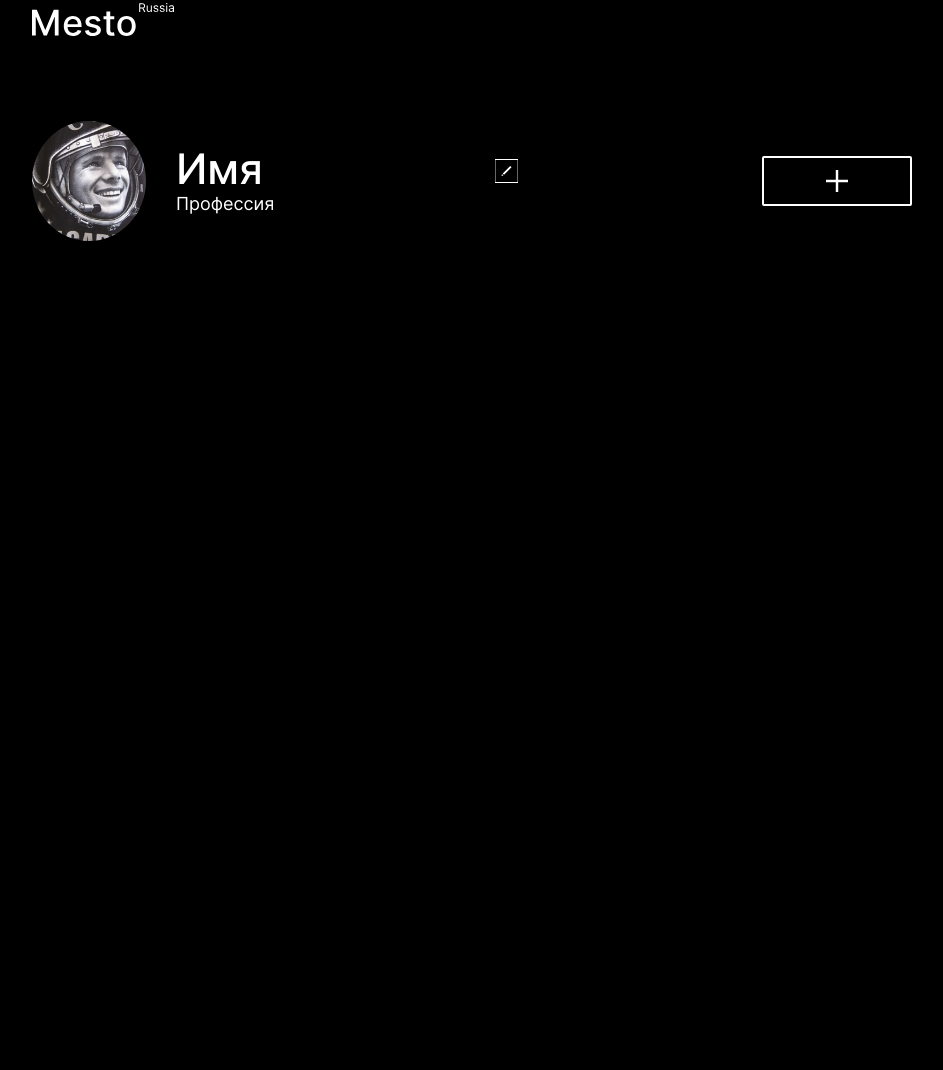
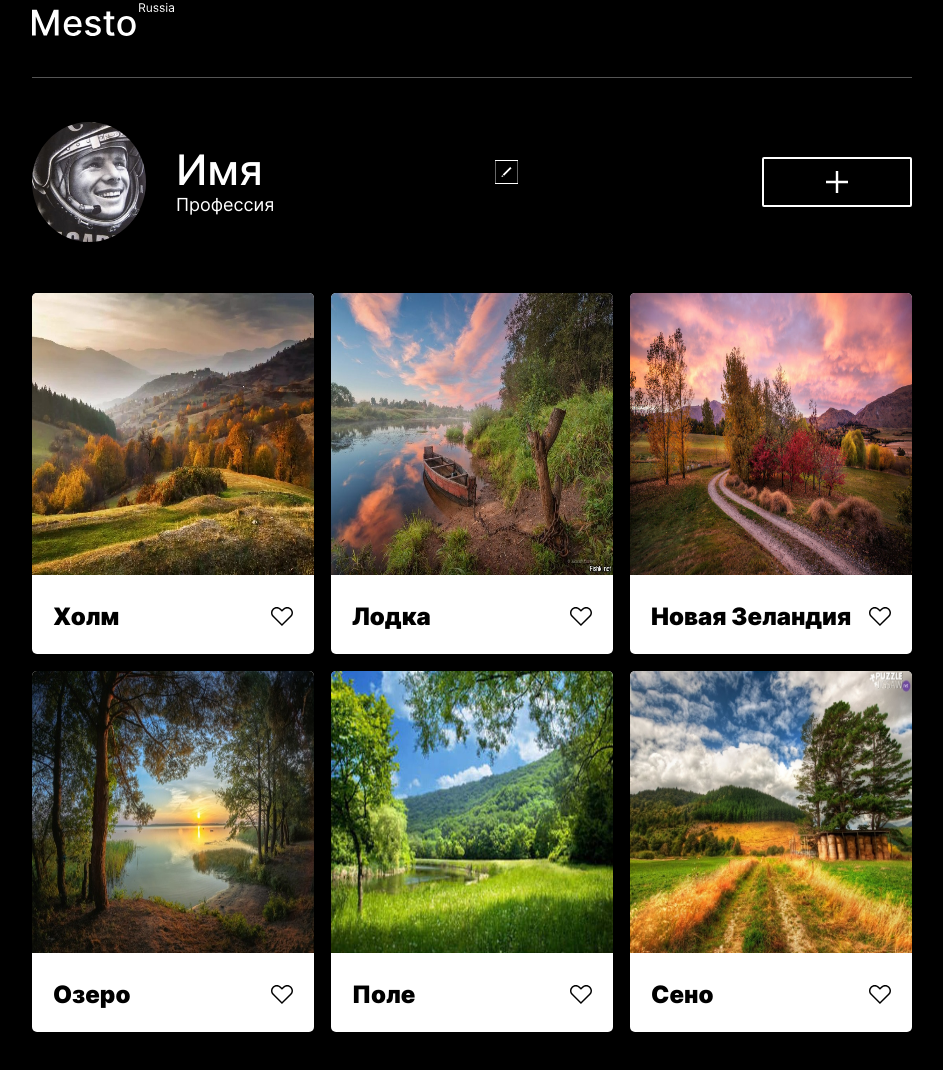
Before and after one commit to KarakulinAleksey/mesto_2, a plain HTML site: page index.html in a window 1280 px wide. Shown: the part 42-1112 px from the top of the page, without its empty margins (168-1111 px from the left). Before the commit the page ends 800 px from the top, so only its background shows below. Drawn offline with Linux system fonts and the light colour scheme.

Commit message:
edit element

```diff
--- /dev/null
+++ b/blocks/element/__card-button-like/element__card-button-like.css
@@ -0,0 +1,8 @@
+.element__card-button-like {
+  width: 22px;
+  height: 19px;
+  background-image: url(../../../images/hearts_white.svg);
+  background-position: center;
+  background-size: cover;
+  background-repeat: no-repeat;
+}
--- /dev/null
+++ b/blocks/element/__card-image/element__card-image.css
@@ -0,0 +1,6 @@
+.element__card-image {
+  width: 282px;
+  height: 282px;
+  border-top-right-radius: 5px;
+  border-top-left-radius: 5px ;
+}
--- /dev/null
+++ b/blocks/element/__card-info/element__card-info.css
@@ -0,0 +1,7 @@
+.element__card-info {
+  display: flex;
+  align-items: center;
+  justify-content: space-between;
+  padding-left: 21px;
+  padding-right: 21px;
+}
--- /dev/null
+++ b/blocks/element/__card-title/element__card-title.css
@@ -0,0 +1,7 @@
+.element__card-title {
+  color: #000;
+  font-size: 24px;
+  font-weight: 900;
+  line-height: 29.05px;
+
+}
--- /dev/null
+++ b/blocks/element/__card/element__card.css
@@ -0,0 +1,6 @@
+.element__card {
+  width: 282px;
+  height: 361px;
+  border-radius: 5px;
+  background-color: #fff;
+}
--- /dev/null
+++ b/blocks/element/element.css
@@ -0,0 +1,10 @@
+.element {
+  width: 100%;
+  list-style: none;
+  margin: 0;
+  padding: 0;
+  display: grid;
+  grid-template-columns: repeat(3, 1fr);
+  grid-template-rows: repeat(3, 1fr);
+  gap: 17px;
+}
--- a/blocks/header/header.css
+++ b/blocks/header/header.css
@@ -1,5 +1,5 @@
 .header {
   width: 100%;
   min-height: 74px;
-  border-bottom: 1 solid #545454;
+  border-bottom: 1px solid #545454;
 }
--- /dev/null
+++ b/blocks/margin-section/_botton/margin-section_botton-40.css
@@ -0,0 +1,3 @@
+.margin-section_botton-40 {
+  margin-bottom: 40px;
+}
--- /dev/null
+++ b/blocks/margin-section/_botton/margin-section_botton-47.css
@@ -0,0 +1,3 @@
+.margin-section_botton-47 {
+  margin-bottom: 47px;
+}
--- a/blocks/margin-section/_botton/margin-section_botton.css
+++ /dev/null
@@ -1,3 +0,0 @@
-.margin-section_botton {
-  margin-bottom: 40px;
-}
--- a/index.html
+++ b/index.html
@@ -12,23 +12,73 @@
   </head>
   <body class="page">
     <section class="main">
-      <section class="header margin-section_botton">
+      <section class="header margin-section_botton-40">
         <img class="header__logo" src="./images/logo.svg" alt="логотип" />
       </section>
-      <section class="profile">
+      <section class="profile margin-section_botton-47">
         <div class="profile__info">
-          <div class="profile__image"></div>
+          <div class="profile__image" aria-label="фото пользователя"></div>
           <div class="profile__info-label">
             <h1 class="profile__label-name">Имя</h1>
             <h2 class="profile__label-profession">Профессия</h2>
           </div>
-          <div class="profile__button-edit"></div>
+          <div
+            class="profile__button-edit"
+            type="button"
+            aria-label="кнопка редактирования профиля"
+          ></div>
         </div>
-        <div class="profile__button-add"></div>
+        <div
+          class="profile__button-add"
+          type="button"
+          aria-label="кнопка добавления картинок"
+        ></div>
       </section>
-      <section class="element">
-        <div class="element__card"></div>
-      </section>
+      <ul class="element">
+        <li class="element__card">
+          <img class="element__card-image" src="./images/foto/holm.jpg" alt="фото холма">
+          <div class="element__card-info">
+            <p class="element__card-title">Холм</p>
+            <div class="element__card-button-like" type="button" aria-label="кнопка лайк"></div>
+          </div>
+        </li>
+        <li class="element__card">
+          <img class="element__card-image" src="./images/foto/lodka.jpg" alt="фото холма">
+          <div class="element__card-info">
+            <p class="element__card-title">Лодка</p>
+            <div class="element__card-button-like" type="button" aria-label="кнопка лайк"></div>
+          </div>
+        </li>
+        <li class="element__card">
+          <img class="element__card-image" src="./images/foto/novaya-zelandiya.jpg" alt="фото холма">
+          <div class="element__card-info">
+            <p class="element__card-title">Новая Зеландия</p>
+            <div class="element__card-button-like" type="button" aria-label="кнопка лайк"></div>
+          </div>
+        </li>
+        <li class="element__card">
+          <img class="element__card-image" src="./images/foto/ozeroj.jpg" alt="фото холма">
+          <div class="element__card-info">
+            <p class="element__card-title">Озеро</p>
+            <div class="element__card-button-like" type="button" aria-label="кнопка лайк"></div>
+          </div>
+        </li>
+        <li class="element__card">
+          <img class="element__card-image" src="./images/foto/pole.jpg" alt="фото холма">
+          <div class="element__card-info">
+            <p class="element__card-title">Поле</p>
+            <div class="element__card-button-like" type="button" aria-label="кнопка лайк"></div>
+          </div>
+        </li>
+        <li class="element__card">
+          <img class="element__card-image" src="./images/foto/seno.jpg" alt="фото холма">
+          <div class="element__card-info">
+            <p class="element__card-title">Сено</p>
+            <div class="element__card-button-like" type="button" aria-label="кнопка лайк"></div>
+          </div>
+        </li>
+      </ul>
+
       <section class="footer"></section>
     </section>
   </body>
--- a/pages/index.css
+++ b/pages/index.css
@@ -5,7 +5,8 @@
 @import url("../blocks/page/page.css");
 
 @import url("../blocks/margin-section/_top/margin-section_top.css");
-@import url("../blocks/margin-section/_botton/margin-section_botton.css");
+@import url("../blocks/margin-section/_botton/margin-section_botton-40.css");
+@import url("../blocks/margin-section/_botton/margin-section_botton-47.css");
 
 @import url("../blocks/header/header.css");
 @import url("../blocks/header/__logo/header__logo.css");
@@ -18,3 +19,10 @@
 @import url("../blocks/profile/__label-professional/profile__label-profession.css");
 @import url("../blocks/profile/__button-edit/profile__button-edit.css");
 @import url("../blocks/profile/__button-add/profile__button-add.css");
+
+@import url("../blocks/element/element.css");
+@import url("../blocks/element/__card/element__card.css");
+@import url("../blocks/element/__card-image/element__card-image.css");
+@import url("../blocks/element/__card-info/element__card-info.css");
+@import url("../blocks/element/__card-title/element__card-title.css");
+@import url("../blocks/element/__card-button-like/element__card-button-like.css");
```
